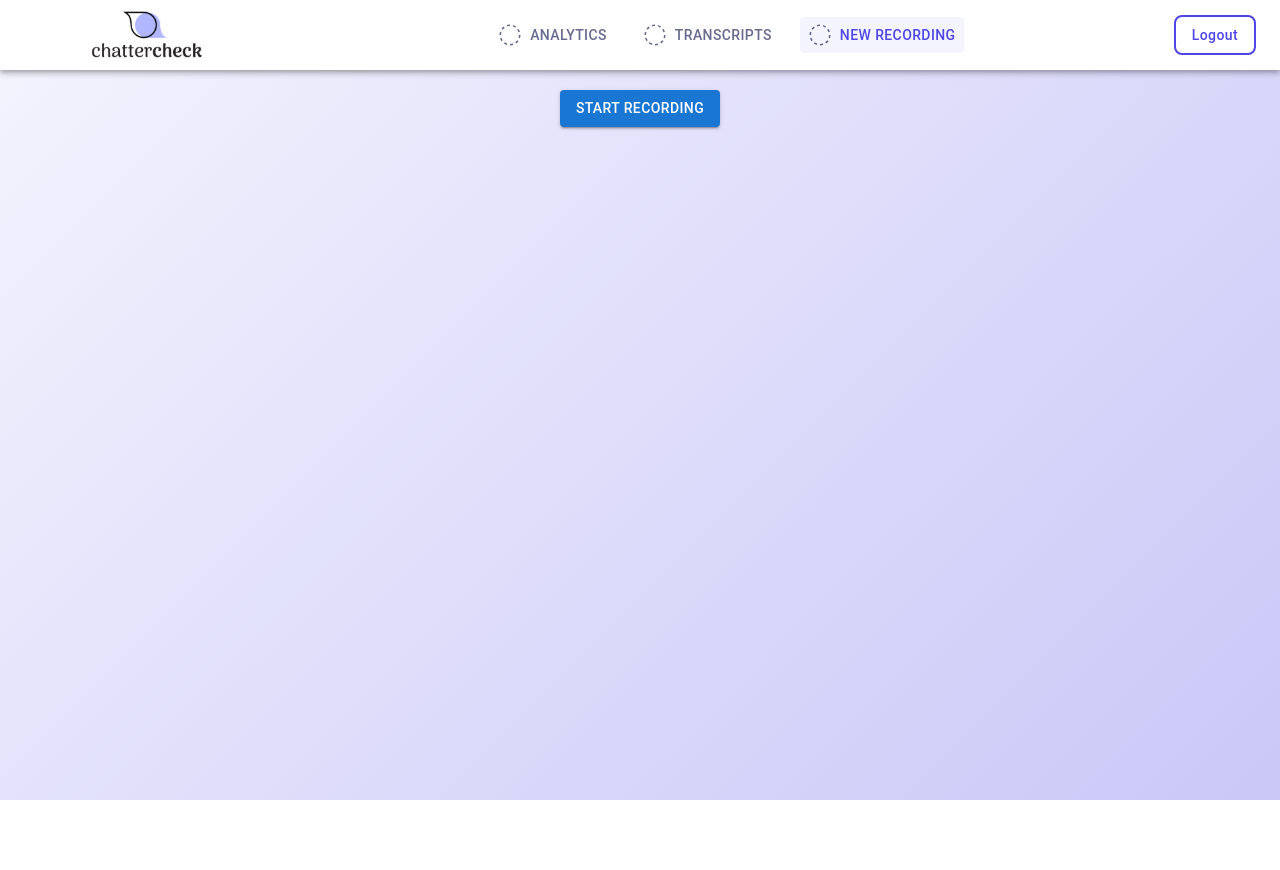
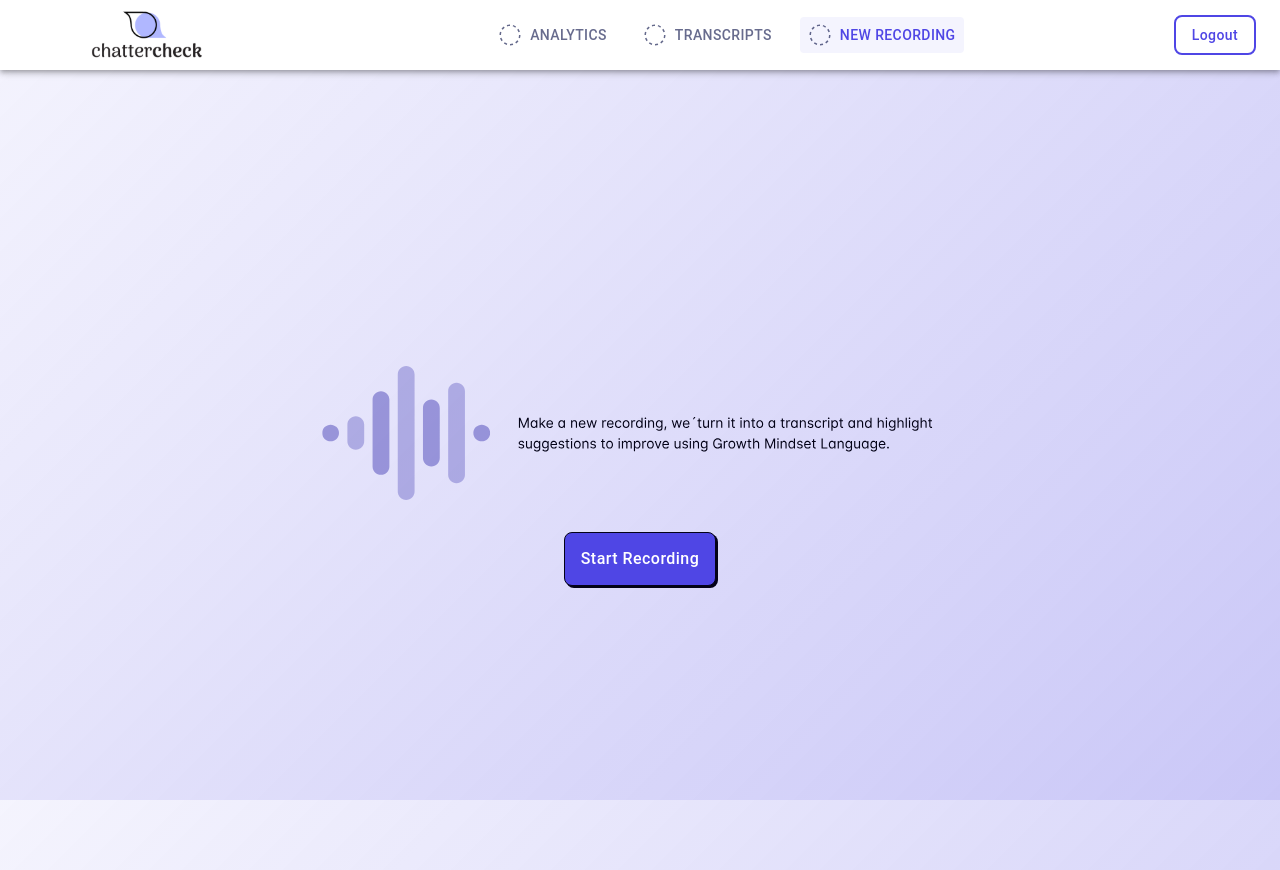
Before and after one commit to amberdhanani/ny-hackathon, a React (Create React App) app: page /new-recording in a window 1280 px wide. Before the commit the page ends 800 px from the top, so only its background shows below. Built offline with nearby package versions, Linux system fonts and the light colour scheme; no server answers; the database is empty; sample sign-in values are in the browser's storage.

Commit message:
newrecordingdesign

```diff
--- a/src/components/newRecordings/NewRecordingContainer.tsx
+++ b/src/components/newRecordings/NewRecordingContainer.tsx
@@ -70,7 +70,16 @@ const NewRecordingContainer: React.FC = () => {
   };
 
   return (
-    <div style={{ textAlign: "center", marginTop: "20px" }}>
+    <Box
+      sx={{
+        height: "100vh", // Full viewport height
+        display: "flex",
+        flexDirection: "column",
+        justifyContent: "center", // Centers vertically
+        alignItems: "center", // Centers horizontally
+        textAlign: "center",
+      }}
+    >
       {isRecording && (
         <Box sx={{ display: "flex", justifyContent: "center", marginTop: "20px" }}>
           <Lottie animationData={recordingAnimation} loop style={{ width: 450, height: 450 }} />
@@ -86,17 +95,53 @@ const NewRecordingContainer: React.FC = () => {
         </Box>
       )}
 
-      <div style={{ display: "flex", justifyContent: "center", marginTop: "10px" }}>
+      {/* Display the SVG image when not recording or transcribing */}
+      {!isRecording && !isTranscribing && (
+        <Box sx={{ width: "75%", maxWidth: "900px", marginBottom: "20px" }}>
+          <img
+            src="/assets/recordingmsg.svg"
+            alt="Recording Message"
+            style={{
+              width: "100%", // Takes full width of parent (75% of screen)
+              height: "auto",
+              display: "block",
+            }}
+          />
+        </Box>
+      )}
+
+      {/* Centered Button */}
       <Button
   variant="contained"
-          color={isRecording ? "secondary" : "primary"}
   onClick={isRecording ? handleStopRecording : startRecording}
+  sx={{
+    display: "flex",
+    padding: "12px 16px",
+    justifyContent: "center",
+    alignItems: "center",
+    gap: "8px",
+    borderRadius: "8px",
+    border: "1px solid #030217",
+    backgroundColor: isRecording ? "rgba(233, 26, 71, 0.1)" : "#4F46E5", // 10% opacity red for stop, purple for start
+    boxShadow: "2px 2px 0px 0px #030217",
+    fontSize: "16px",
+    color: isRecording ? "#E91A47" : "#fff", // Solid red text for stop, white for start
+    textTransform: "none",
+    "&:hover": {
+      backgroundColor: isRecording ? "rgba(233, 26, 71, 0.2)" : "#4338CA", // Slightly darker on hover
+      boxShadow: "2px 2px 0px 0px #030217",
+    },
+    "&:active": {
+      transform: "translate(1px, 1px)",
+      boxShadow: "1px 1px 0px 0px #030217",
+    },
+  }}
 >
   {isRecording ? "Stop Recording" : "Start Recording"}
 </Button>
-      </div>
-    </div>
+    </Box>
   );
+
 };
 
 export default NewRecordingContainer;
```
Also changed, not shown: public/assets/recordingmsg.svg (added). Lines whose indentation alone changed are shown as unchanged.
